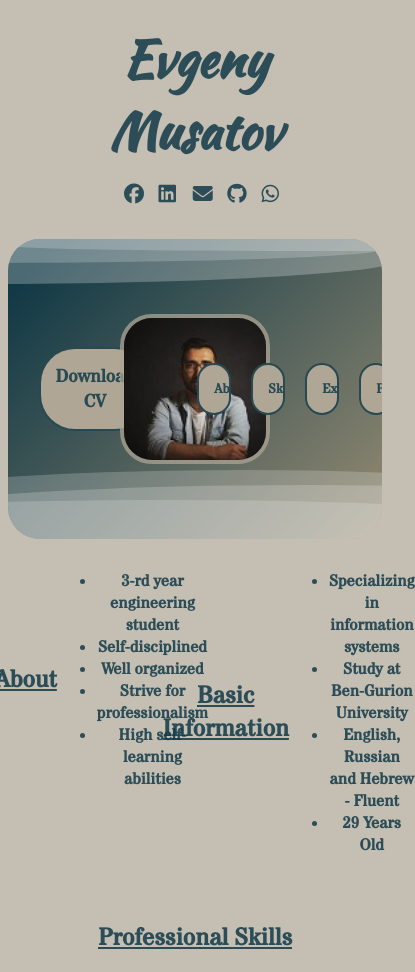
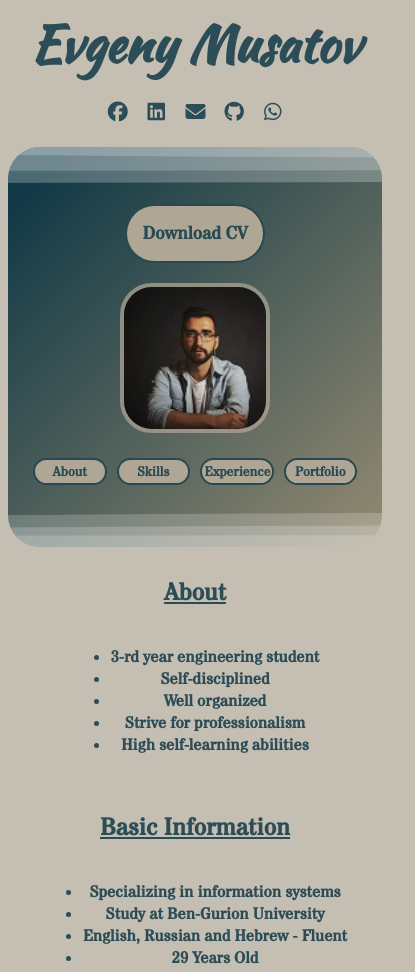
Before and after one commit to evgeny94/new_cv_dev, a plain HTML site: page index.html in a window 390 px wide. Shown: the top 972 px of the page, 415 px wide, since content can reach past the window. Drawn offline with nearby package versions, Linux system fonts and the light colour scheme; a web font is replaced by a local one.

Commit message:
responsiveness

```diff
--- a/public/css/CV.css
+++ b/public/css/CV.css
@@ -177,6 +177,10 @@ body {
 
 
 h2, h4 {
+    width: 100%;
+    display: flex;
+    justify-content: center;
+    align-items: center;
     font-family: 'Forum', serif;
     font-family: 'Stardos Stencil';
     font-weight: 900;
@@ -442,3 +446,114 @@ h2,h4{
         transform: translateX(1);
     }
 }
+
+
+
+
+
+/* Small screens (phones) 767px */
+@media only screen and (max-width: 1530px) {
+    [class*="col"] {
+        padding: 10px; /* Adjust padding for smaller screens */
+    }
+
+    .col-33 {
+        width: 100%; /* Full width on smaller screens */
+    }
+
+    .col-33-page-links {
+        width: 100%; /* Full width on smaller screens */
+        margin: 5px;
+        padding: 2.5px;
+    }
+
+    .col-12-top {
+        height: 400px; /* Adjust height for smaller screens */
+        display: flex;
+        flex-direction: column;
+    }
+
+    .ttrow1 {
+        width: 100%;
+        display: flex;
+        flex-direction: column;
+    }
+
+    .col-6-section1, .col-6 {
+        width: 100%;
+        display: flex;
+        flex-direction: column;
+    }
+
+    .col-3, .col-4-shake {
+        width: 100%; /* Full width on smaller screens */
+        display: flex;
+        position: relative;
+    }
+
+    .col-4-page-links {
+        width: 100%; /* Full width on smaller screens */
+        display: flex;
+        position: relative;
+        margin: 0;
+    }
+
+    .col-4-legacy, .row-header, .col-12-legacy, .col-12-social-links {
+        width: 100%;
+        padding: 0;
+    }
+
+
+
+
+
+
+
+
+
+
+    .wave {
+        background: rgb(255 255 255 / 25%);
+        border-radius: 300% 200% 0 0;
+        position: absolute;
+        width: 1000%;
+        height: 3%;
+    }
+
+    .wave:nth-of-type(2) {
+        height: 9%;
+        animation: wave 4s linear reverse infinite;
+        opacity: 0.8;
+    }
+
+    .wave:nth-of-type(3) {
+        height: 6%;
+        animation: wave 6s linear reverse infinite;
+        opacity: 0.8;
+    }
+
+    .wave:nth-of-type(4) {
+        top: 0;
+        height: 9%;
+        border-radius: 0 0 300% 200%;
+        animation: wave 10s -1s reverse infinite;
+        opacity: 1.5;
+    }
+
+    .wave:nth-of-type(5) {
+        top: 0;
+        height: 6%;
+        border-radius: 0 0 300% 200%;
+        animation: wave 4s -1s linear infinite;
+        opacity: 0.8;
+    }
+
+    .wave:nth-of-type(6) {
+        top: 0;
+        height: 3%;
+        border-radius: 0 0 300% 200%;
+        animation: wave 6s -1s linear infinite;
+        opacity: 0.8;
+    }
+
+}
```
